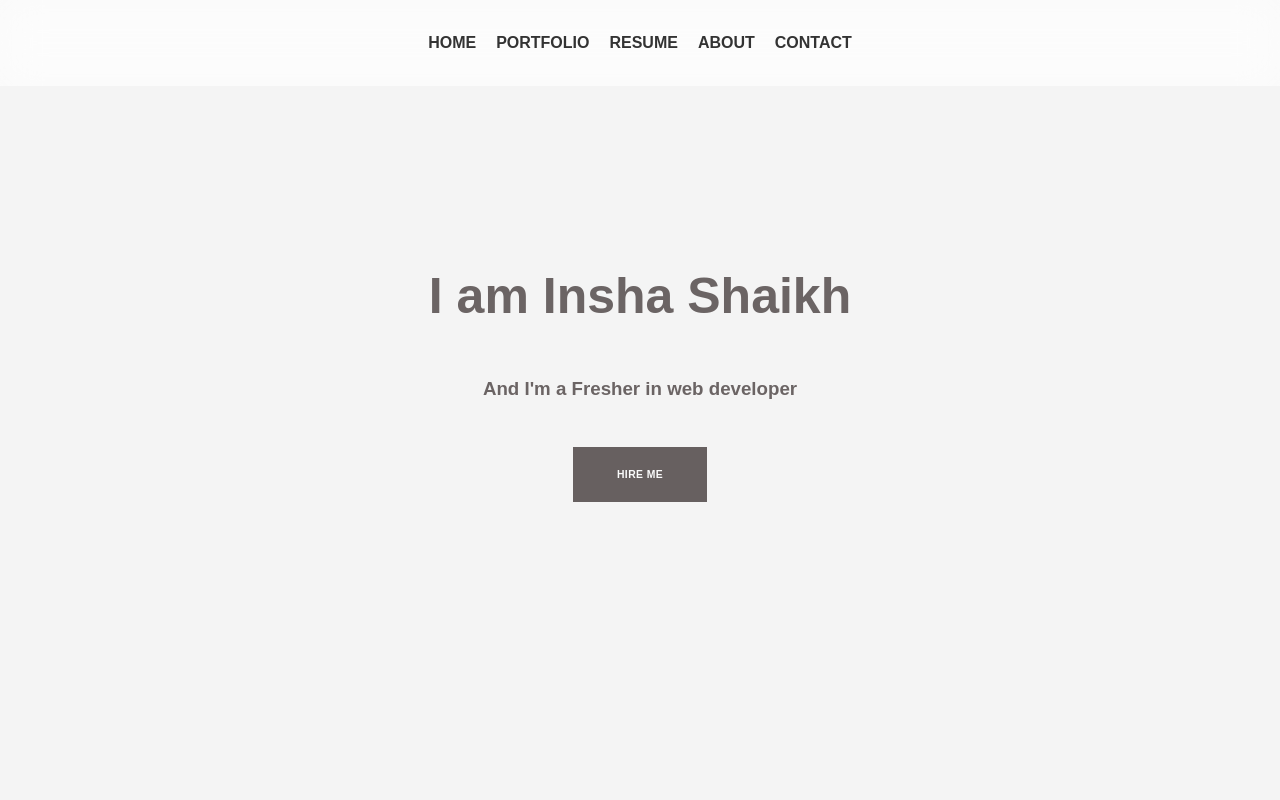
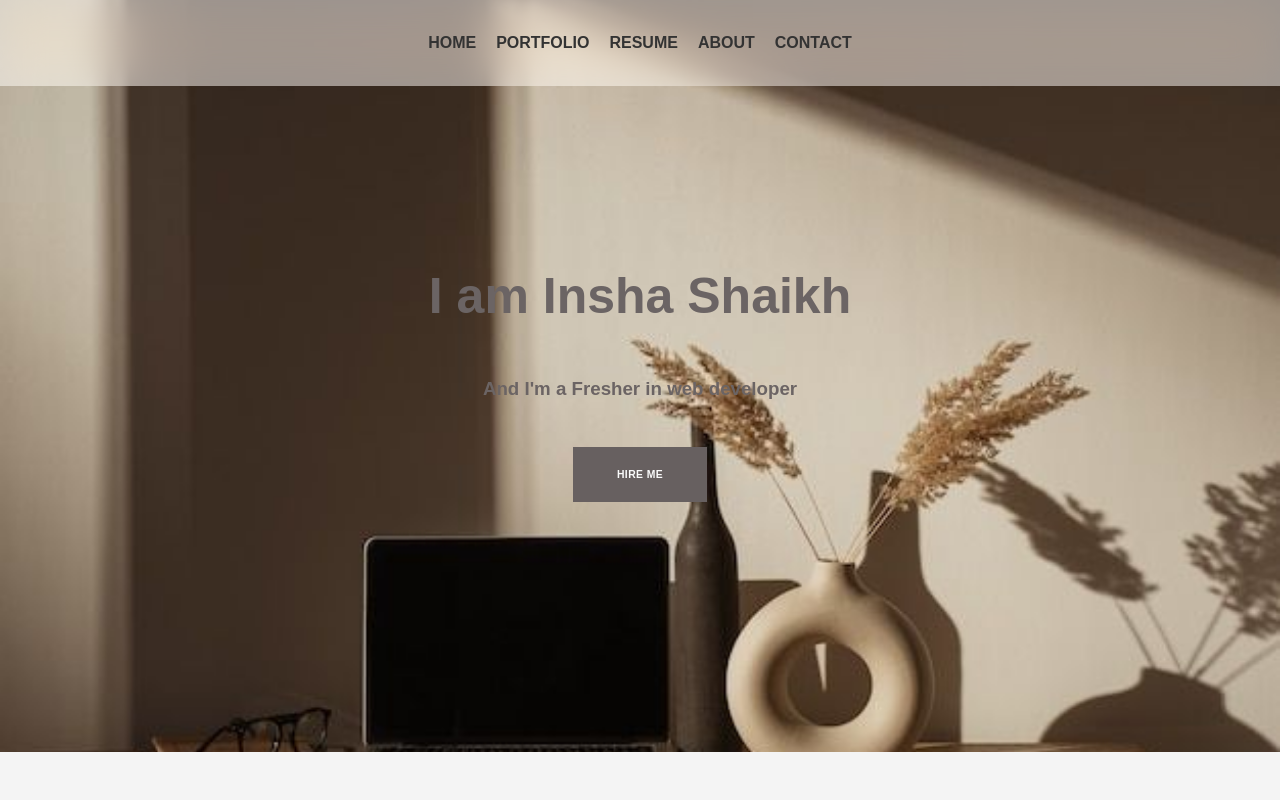
Before and after one commit to shaikh-insha/Personal.Team-Portfolio, a plain HTML site: page index.html in a window 1280 px wide. Shown: the top 800 px of the page. Drawn offline with Linux system fonts and the light colour scheme.

Commit message:
Update style.css

```diff
--- a/style.css
+++ b/style.css
@@ -17,7 +17,7 @@ html, body {
   padding: 0;
 }
 body {
-  background-image: url('image1.png');
+  background-image: url('beige.jpeg');
   height: 700px;
   background-color: #cccccc;
   background-position: center;
```
